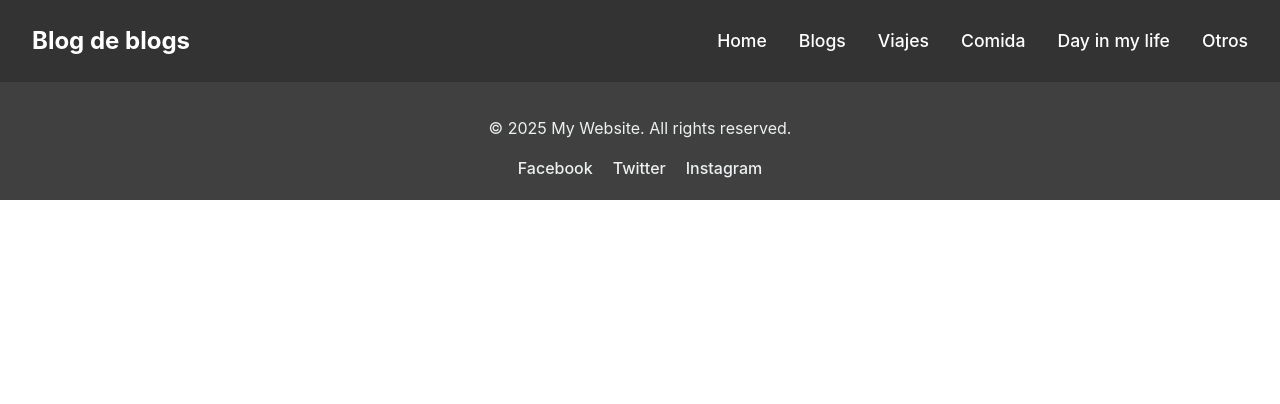
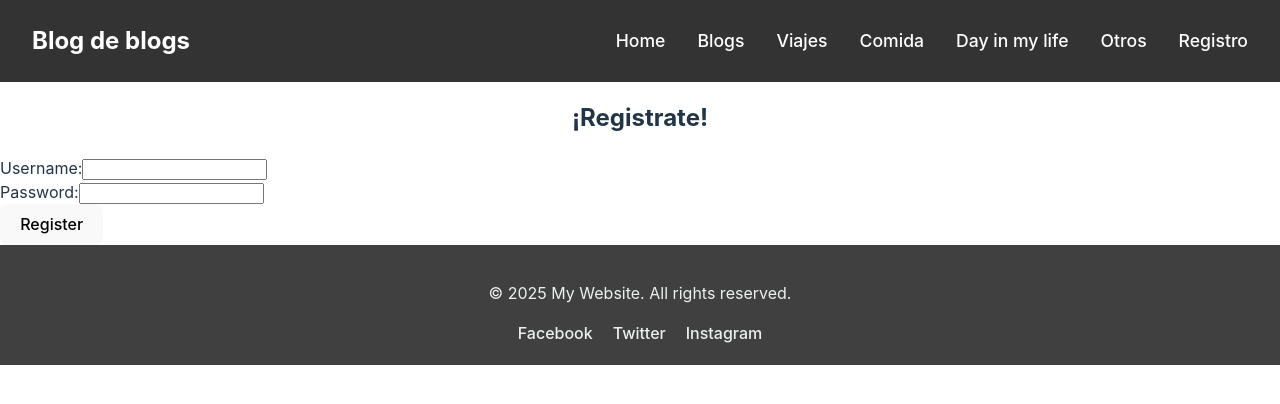
Before and after one commit to AlbaCastilla/WebBlogs, a React (Vite) app: page /registro in a window 1280 px wide. Shown: the top 404 px of the page. Built offline with nearby package versions, Linux system fonts and the light colour scheme.

Commit message:
Registro conectado a springboot y funcional
Registro funcional, falta limbiar registro una vez conectado y css

```diff
--- a/package.json
+++ b/package.json
@@ -10,6 +10,7 @@
     "preview": "vite preview"
   },
   "dependencies": {
+    "axios": "^1.7.9",
     "react": "^19.0.0",
     "react-dom": "^19.0.0",
     "react-router-dom": "^7.1.5"
--- a/src/App.jsx
+++ b/src/App.jsx
@@ -7,6 +7,7 @@ import Home from './pages/Home';
 import Blogs from './pages/Blogs';
 import Viajes from './pages/Viajes.jsx';
 import Comida from './pages/Comida';
+import Registro from './pages/Registro';
 import DayInMyLife from './pages/DayInMyLife';
 import Otros from './pages/Otros.jsx';
 import Footer from './components/footer/Footer.jsx';
@@ -26,6 +27,7 @@ function App() {
           <Route path="/comida" element={<Comida />} />
           <Route path="/day-in-my-life" element={<DayInMyLife />} />
           <Route path="/otros" element={<Otros />} />
+          <Route path="/registro" element={<Registro />} />
         </Routes>
       </Router>
       <Footer />
--- /dev/null
+++ b/src/components/auth/RegistroForm.jsx
@@ -0,0 +1,47 @@
+import React, { useState } from 'react';
+import axios from 'axios';
+
+const RegistroForm = () => {
+  const [username, setUsername] = useState('');
+  const [password, setPassword] = useState('');
+
+  const handleSubmit = async (e) => {
+    e.preventDefault();
+
+    const user = { username, password };
+
+    try {
+      const response = await axios.post(
+        'http://localhost:9000/api/registro',
+        user,
+        {
+          headers: {
+            'Content-Type': 'application/json',
+            'Accept': 'application/json'
+          },
+          withCredentials: true // ✅ Important for CORS!
+        }
+      );
+
+      console.log(response.data);
+    } catch (error) {
+      console.error('There was an error!', error);
+    }
+  };
+
+  return (
+    <form onSubmit={handleSubmit}>
+      <div>
+        <label>Username:</label>
+        <input type="text" value={username} onChange={e => setUsername(e.target.value)} required />
+      </div>
+      <div>
+        <label>Password:</label>
+        <input type="password" value={password} onChange={e => setPassword(e.target.value)} required />
+      </div>
+      <button type="submit">Register</button>
+    </form>
+  );
+};
+
+export default RegistroForm;
--- a/src/components/navbar/Navbar.jsx
+++ b/src/components/navbar/Navbar.jsx
@@ -1,12 +1,53 @@
+// import { useState } from 'react';
+// import { Link } from 'react-router-dom';
+// import './Navbar.css';
+
+// const Navbar = () => {
+//   {/*Estado para controlar si el menú está abierto o cerrado*/}
+//   const [isMenuOpen, setIsMenuOpen] = useState(false);
+
+//   {/* Función para alternar el estado del menú*/}
+//   const toggleMenu = () => {
+//     setIsMenuOpen(!isMenuOpen);
+//   };
+
+//   return (
+//     <nav className="navbar">
+//       <h1 className="logo">Blog de blogs</h1>
+//       {/* menu-icon = Icono de menú hamburguesa n pantallas pequeñas */}
+//       <div className="menu-icon" onClick={toggleMenu}>
+//         <div className="bar"></div>
+//         <div className="bar"></div>
+//         <div className="bar"></div>
+//       </div>
+
+//       {/* Menu de nav */}
+//       <div className={`nav-links ${isMenuOpen ? 'active' : ''}`}>
+//         <ul>
+//           {/*<Link> <Link/> actua como un <a><a/>*/}
+//           <li><Link to="/">Home</Link></li>
+//           <li><Link to="/crear-blogs">Blogs</Link></li>
+//           <li><Link to="/viajes">Viajes</Link></li>
+//           <li><Link to="/comida">Comida</Link></li>
+//           <li><Link to="/day-in-my-life">Day in my life</Link></li>
+//           <li><Link to="/otros">Otros</Link></li>
+//         </ul>
+//       </div>
+//     </nav>
+//   );
+// };
+
+// export default Navbar;
+
 import { useState } from 'react';
 import { Link } from 'react-router-dom';
 import './Navbar.css';
 
 const Navbar = () => {
-  {/*Estado para controlar si el menú está abierto o cerrado*/}
+  {/* Estado para controlar si el menú está abierto o cerrado */}
   const [isMenuOpen, setIsMenuOpen] = useState(false);
 
-  {/* Función para alternar el estado del menú*/}
+  {/* Función para alternar el estado del menú */}
   const toggleMenu = () => {
     setIsMenuOpen(!isMenuOpen);
   };
@@ -14,23 +55,24 @@ const Navbar = () => {
   return (
     <nav className="navbar">
       <h1 className="logo">Blog de blogs</h1>
-      {/* menu-icon = Icono de menú hamburguesa n pantallas pequeñas */}
+      {/* menu-icon = Icono de menú hamburguesa en pantallas pequeñas */}
       <div className="menu-icon" onClick={toggleMenu}>
         <div className="bar"></div>
         <div className="bar"></div>
         <div className="bar"></div>
       </div>
 
-      {/* Menu de nav */}
+      {/* Menú de navegación */}
       <div className={`nav-links ${isMenuOpen ? 'active' : ''}`}>
         <ul>
-          {/*<Link> <Link/> actua como un <a><a/>*/}
+          {/* <Link> actúa como un <a> */}
           <li><Link to="/">Home</Link></li>
           <li><Link to="/crear-blogs">Blogs</Link></li>
           <li><Link to="/viajes">Viajes</Link></li>
           <li><Link to="/comida">Comida</Link></li>
           <li><Link to="/day-in-my-life">Day in my life</Link></li>
           <li><Link to="/otros">Otros</Link></li>
+          <li><Link to="/registro">Registro</Link></li> {/* Añadido el enlace de Registro */}
         </ul>
       </div>
     </nav>
--- a/src/components/post/PostForm.jsx
+++ b/src/components/post/PostForm.jsx
@@ -3,11 +3,15 @@ import './Post.css';
 
 const Post = () => {
   const [titulo, setTitulo] = useState('');
+  const [subtitulo, setSubtitulo]= useState('');
   const [texto, setTexto] = useState(''); //comienza vacio - sin valor
   /*aqui almacenamos el contenido de lo que el usuario escriba*/
 
   const handleTitleInput = (e) => {
     setTitulo(e.target.innerText)
+  }
+  const handleSubtitleInput = (e) => {
+    setSubtitulo(e.target.innerText)
   }
   const handleInput = (e) => {
     setTexto(e.target.innerText);
@@ -19,6 +23,13 @@ const Post = () => {
     <div className="post">
       <div
         className="titulo-editable"
+        contentEditable
+        onInput={handleTitleInput}
+        suppressContentEditableWarning={true}
+        data-placeholder="Título"
+        ></div>
+        <div
+        className="subtitulo-editable"
         contentEditable
         onInput={handleTitleInput}
         suppressContentEditableWarning={true}
--- /dev/null
+++ b/src/pages/Registro.jsx
@@ -0,0 +1,12 @@
+import RegistroForm from '../components/auth/RegistroForm.jsx';
+
+const Registro = () => {
+    return (
+      <div>
+        <h2 className='h2'>¡Registrate!</h2>
+        <RegistroForm/>
+      </div>
+    );
+};
+
+export default Registro;
```
Also changed, not shown: src/components/auth/LoginForm.jsx (added, +37 -0 lines), src/pages/Login.jsx (added, +14 -0 lines), 1 other file (tests, documents, lock files or other folders).
